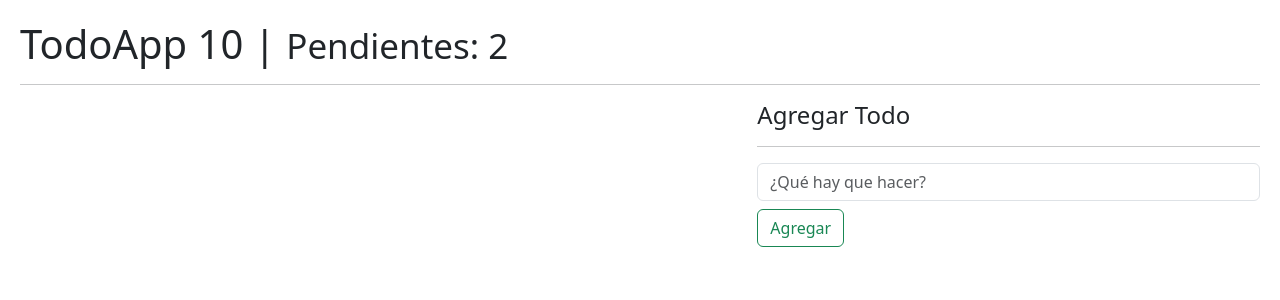
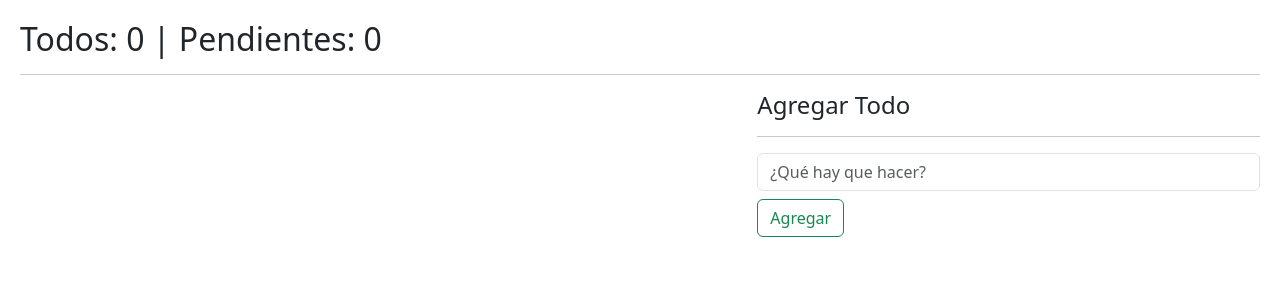
Before and after one commit to fersanti2896/10-curso-react-useReducer, a React (Vite) app: page / in a window 1280 px wide. Shown: the top 300 px of the page. Built offline with nearby package versions, Linux system fonts and the light colour scheme.

Commit message:
Creando customHook useTodos.js para almacenar lógica en TodoApp.jsx

```diff
--- a/src/08-useReducer/TodoApp.jsx
+++ b/src/08-useReducer/TodoApp.jsx
@@ -1,53 +1,13 @@
-import { useEffect, useReducer } from 'react';
+import { useTodos } from '../hooks';
 import { TodoAdd, TodoList } from './components';
-import { todoReducer } from "./todoReducer";
 
-const initialState = [
-    /* {
-        id: new Date().getTime(),
-        description: 'Recolectar la gema del infinito',
-        done: false
-    } */
-];
-
-const init = () => {
-    return JSON.parse( localStorage.getItem('todos') ) || [];
-}
 
 export const TodoApp = () => {
-    const [ todos, dispatch ] = useReducer( todoReducer, initialState, init );
-
-    useEffect(() => {
-        localStorage.setItem( 'todos', JSON.stringify(todos) );
-    }, [ todos ])
-
-    const handleNewTodo = ( todo ) => {
-        const action = {
-            type: '[TODO] Add Todo',
-            payload: todo
-        }
-
-        /* Se manda en la función del dispatch la acción */
-        dispatch( action );
-    }
-
-    const handleDeleteTodo = ( id ) => {
-        dispatch({
-            type: '[TODO] Remove Todo',
-            payload: id
-        });
-    }
-
-    const handleToogleTodo = ( id ) => {
-        dispatch({
-            type: '[TODO] Toggle Todo',
-            payload: id
-        })
-    }
+    const { handleNewTodo, handleDeleteTodo, handleToogleTodo, todos, todosCount, pendingTodosCount } = useTodos();
 
     return (
         <>
-            <h1>TodoApp 10 | <small>Pendientes: 2</small> </h1>
+            <h2>Todos: { todosCount } | Pendientes: { pendingTodosCount }</h2>
             <hr/>
 
             <div className='row'>
--- a/src/hooks/index.js
+++ b/src/hooks/index.js
@@ -1,4 +1,5 @@
 
+export * from './useCounter';
 export * from './useFetch';
 export * from './useForm';
-export * from './useCounter';
+export * from './useTodos';
--- /dev/null
+++ b/src/hooks/useTodos.js
@@ -0,0 +1,62 @@
+import { useEffect, useReducer, useState } from 'react';
+import { todoReducer } from '../08-useReducer/todoReducer';
+
+/**
+ * Función que se encarga de cargar los todos.
+ * @returns Devuelve un arreglo de JSON de los todos
+ */
+const init = () => {
+    return JSON.parse( localStorage.getItem('todos') ) || [];
+}
+
+export const useTodos = () => {
+    const [ todos, dispatch ] = useReducer( todoReducer, [], init );
+
+    useEffect(() => {
+        localStorage.setItem( 'todos', JSON.stringify(todos) );
+    }, [ todos ])
+
+    /**
+     * Función que agrega un todo al arreglo de todos.
+     * @param {Object} todo Ejemplo: { id: 1, description: 'Gema del porder', done: false }
+     */
+    const handleNewTodo = ( todo ) => {
+        const action = {
+            type: '[TODO] Add Todo',
+            payload: todo
+        }
+
+        dispatch( action );
+    }
+
+    /**
+     * Función que elimina un todo por su id.
+     * @param {string} id
+     */
+    const handleDeleteTodo = ( id ) => {
+        dispatch({
+            type: '[TODO] Remove Todo',
+            payload: id
+        });
+    }
+
+    /**
+     * Función que marca un todo como completado por su id.
+     * @param {string} id
+     */
+    const handleToogleTodo = ( id ) => {
+        dispatch({
+            type: '[TODO] Toggle Todo',
+            payload: id
+        })
+    }
+
+    return {
+        handleDeleteTodo,
+        handleNewTodo,
+        handleToogleTodo,
+        todos,
+        todosCount: todos.length,
+        pendingTodosCount: todos.filter( todo => !todo.done ).length
+    }
+}
```
